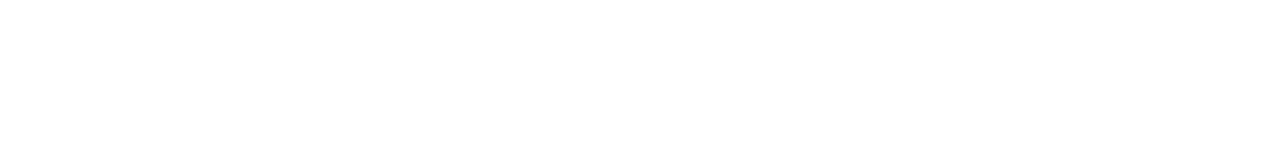
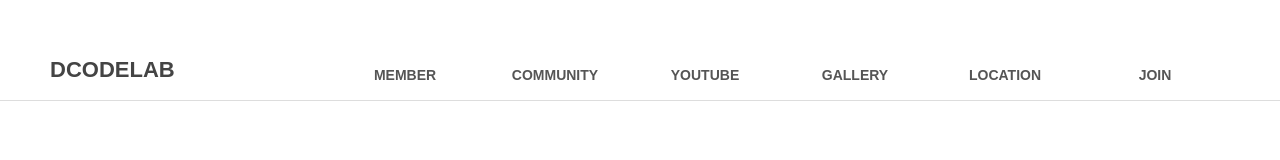
Before and after one commit to choijinny/my-portfolio, a plain HTML site: page index.html in a window 1280 px wide. Drawn offline with Linux system fonts and the light colour scheme.

Commit message:
메인페이지 헤더 완성

```diff
--- a/index.html
+++ b/index.html
@@ -4,11 +4,23 @@
     <meta charset="UTF-8">
     <meta http-equiv="X-UA-Compatible" content="IE=edge">
     <meta name="viewport" content="width=device-width, initial-scale=1.0">
-    <title>소스트리</title>
+    <title>메인페이지</title>
     <link rel="stylesheet" href="css/style.css">
     <script defer src="js/main.js"></script>
 </head>
 <body>
-
+    <header id="header">
+        <div class="inner">
+            <h1><a href="#">DCODELAB</a></h1>
+            <ul id="gnb">
+                <li><a href="#">MEMBER</a></li>
+                <li><a href="#">COMMUNITY</a></li>
+                <li><a href="#">YOUTUBE</a></li>
+                <li><a href="#">GALLERY</a></li>
+                <li><a href="#">LOCATION</a></li>
+                <li><a href="#">JOIN</a></li>
+            </ul>
+        </div>
+    </header>
 </body>
 </html>
--- a/scss/style.scss
+++ b/scss/style.scss
@@ -1,2 +1,43 @@
 @charset "utf-8";
 @import "reset.scss";
+
+#header {
+    width: 100%;
+    border-bottom: 1px solid #ddd;
+    .inner {
+        width: 1180px;
+        height: 100px;
+        margin: 0px auto;
+        position: relative;
+        h1 {
+            position: absolute;
+            left: 0px;
+            bottom: 15px;
+            a {
+                font: bold 22px/1 "arial";
+                color: #444;
+            }
+        }
+        #gnb {
+            position: absolute;
+            bottom: 0px;
+            right: 0px;
+            li {
+                float: left;
+                a {
+                    display: block;
+                    width: 150px;
+                    height: 50px;
+                    font: bold 14px/50px "arial";
+                    color: #555;
+                    text-align: center;
+                    transition: .5s;
+                    &:hover {
+                        background: #555;
+                        color: #fff;
+                    }
+                }
+            }
+        }
+    }
+}
```
Also changed, not shown: css/style.css, 1 other file.
